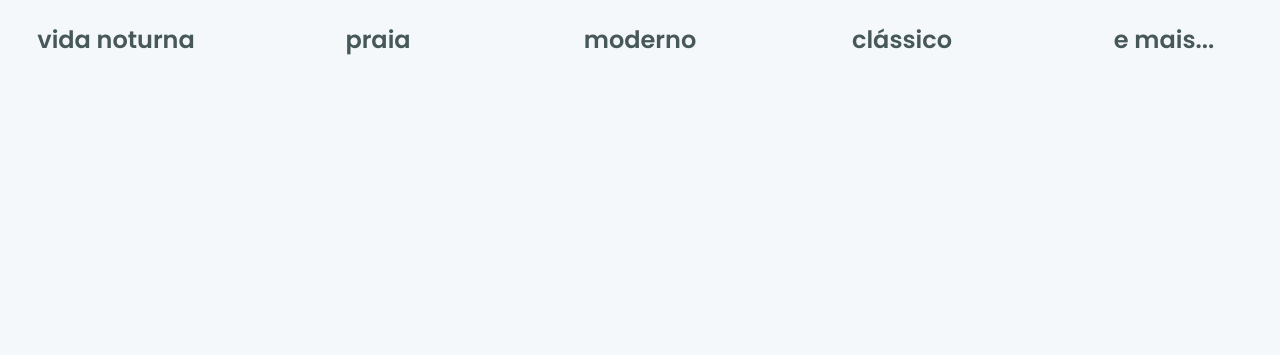
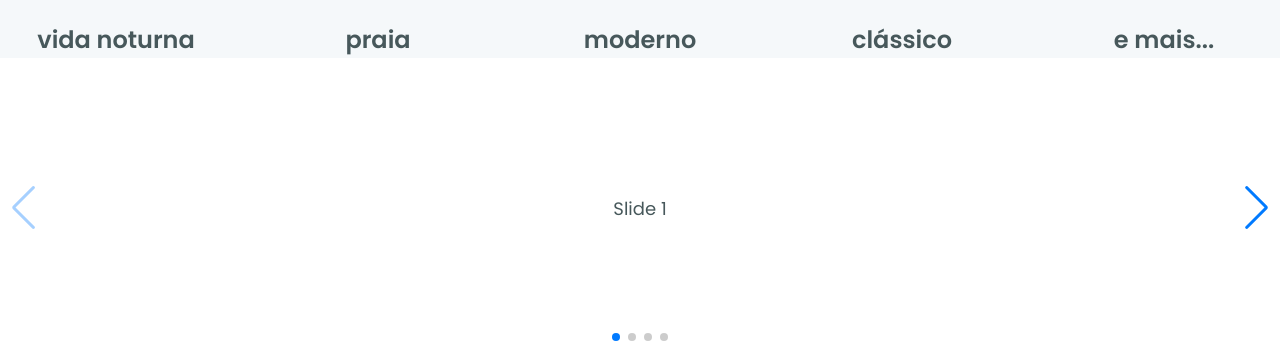
Before and after one commit to felipesanderp/worldtrip, a Next.js app: page / in a window 1280 px wide. Shown: the part 670-1025 px from the top of the page. Before the commit the page ends 800 px from the top, so only its background shows below. Built offline with nearby package versions, Linux system fonts and the light colour scheme.

Commit message:
add swiper example to app

```diff
--- a/src/pages/index.tsx
+++ b/src/pages/index.tsx
@@ -1,4 +1,13 @@
-import { Flex, Stack } from "@chakra-ui/react";
+import { Flex } from "@chakra-ui/react";
+
+import { Swiper, SwiperSlide } from "swiper/react";
+
+import SwiperCore, {
+  Navigation,
+  Pagination
+} from 'swiper';
+
+SwiperCore.use([Navigation, Pagination]);
 
 import { Banner } from "../components/Banner";
 import { Header } from "../components/Header";
@@ -12,6 +21,18 @@ export default function Home() {
       <Banner />
 
       <TravelTypes />
+
+      <Swiper
+        // install Swiper modules
+        navigation={true}
+        pagination={true}
+        className="mySwiper"
+      >
+        <SwiperSlide>Slide 1</SwiperSlide>
+        <SwiperSlide>Slide 2</SwiperSlide>
+        <SwiperSlide>Slide 3</SwiperSlide>
+        <SwiperSlide>Slide 4</SwiperSlide>
+      </Swiper>
     </Flex>
   )
 }
--- /dev/null
+++ b/src/styles/slider.css
@@ -0,0 +1,31 @@
+.swiper {
+  width: 100%;
+  height: 300px;
+}
+
+.swiper-slide {
+  text-align: center;
+  font-size: 18px;
+  background: #fff;
+
+  /* Center slide text vertically */
+  display: -webkit-box;
+  display: -ms-flexbox;
+  display: -webkit-flex;
+  display: flex;
+  -webkit-box-pack: center;
+  -ms-flex-pack: center;
+  -webkit-justify-content: center;
+  justify-content: center;
+  -webkit-box-align: center;
+  -ms-flex-align: center;
+  -webkit-align-items: center;
+  align-items: center;
+}
+
+.swiper-slide img {
+  display: block;
+  width: 100%;
+  height: 100%;
+  object-fit: cover;
+}
```
Also changed, not shown: package.json (+8 -7 lines), src/pages/_app.tsx (+7 -0 lines), 1 other file (tests, documents, lock files or other folders).
